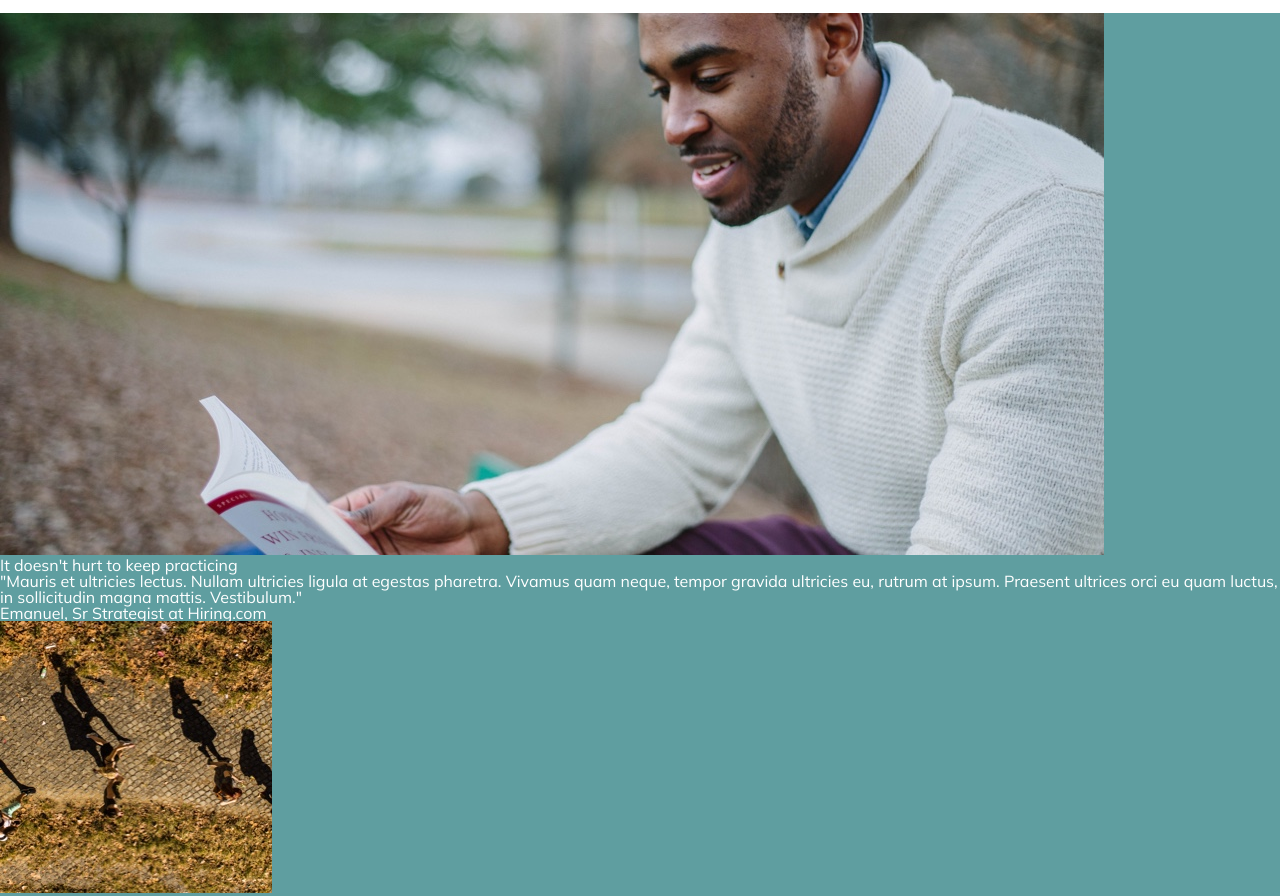
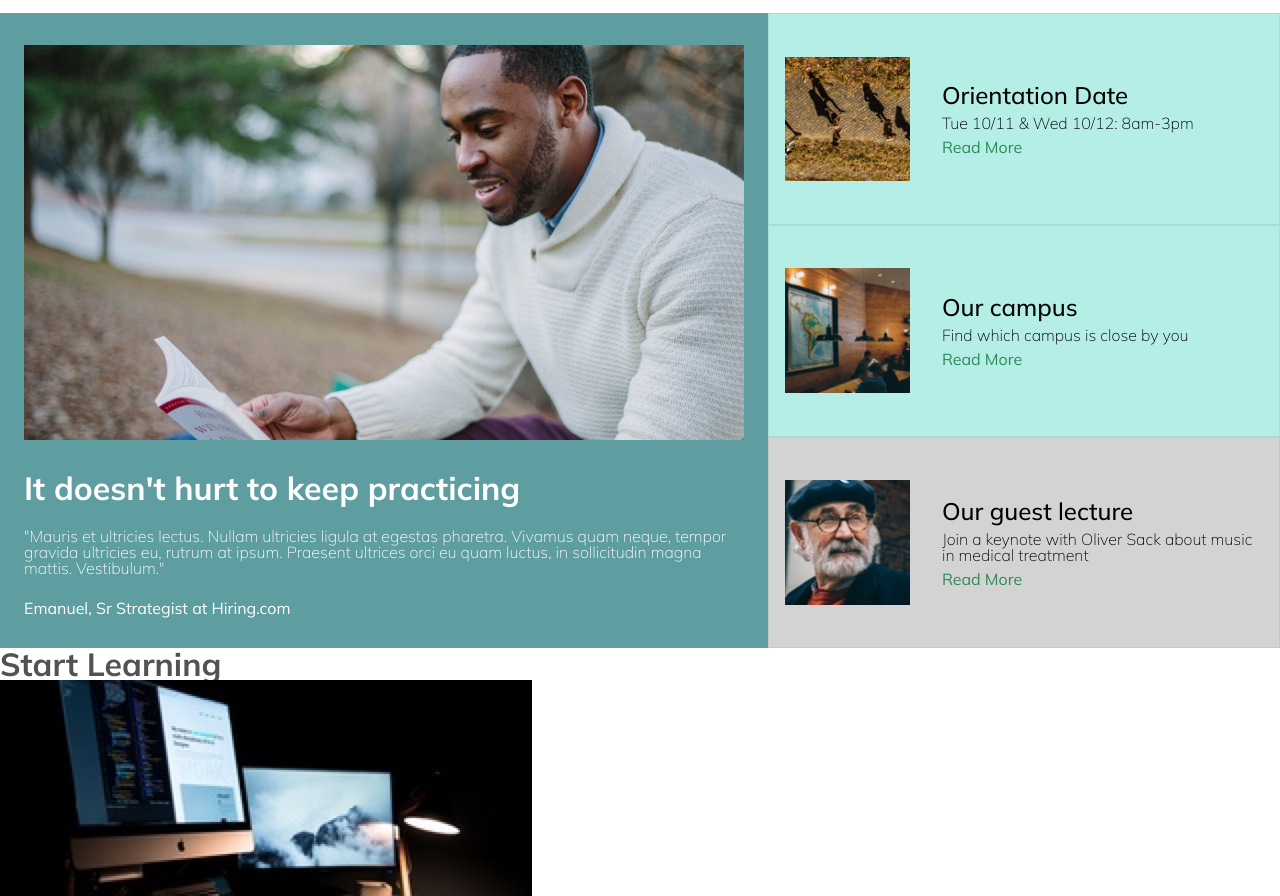
Before and after one commit to kelryn33/colmar_academy, a plain HTML site: page index.html in a window 1280 px wide. Shown: the part 600-1496 px from the top of the page. Drawn offline with Linux system fonts and the light colour scheme.

Commit message:
Commit 2nd section

```diff
--- a/index.html
+++ b/index.html
@@ -48,6 +48,7 @@
 
         </section>
 
+        <main>
             <!---1st Section - Intro-->
 
             <section class="container" id="container_learn">
@@ -68,34 +69,68 @@
 
             <!---2nd Section - Information---->
 
-        <section class="container" id="container_info">
+            <section class="container_info">
 
-            <div>
+                <div class="infoleft_container">
+
+                    <figure>
                         <img src="resources/images/information-main.jpg" alt="Man reading book"/>
+                    </figure>
+
+                    <div class="text_practice">
                         <h2>It doesn't hurt to keep practicing</h2>
                         <p>"Mauris et ultricies lectus. Nullam ultricies ligula at egestas pharetra. Vivamus quam neque, tempor gravida ultricies eu, rutrum at ipsum. Praesent ultrices orci eu quam luctus, in sollicitudin magna mattis. Vestibulum."</p>
                         <h6 id="quote_name">Emanuel, Sr Strategist at Hiring.com</h6>
                     </div>
 
-            <div>
-                <img src="resources/images/information-orientation.jpg" alt="People walking on sidewalk from above"/>
+                </div>
+
+                <div class="inforight_container">
+
+                    <div class="box" id="orientation_box">
+
+                        <figure>
+                            <img class="desktop_info" src="resources/images/information-orientation.jpg" alt="People walking on sidewalk from above"/>
+                            <img class="mobile_info" src="resources/images/information-orientation-mobile.jpg" alt="People walking on sidewalk from above"/>
+                        </figure>
+
+                        <div class="text">
                             <h3>Orientation Date</h3>
                             <p>Tue 10/11 & Wed 10/12: 8am-3pm</p>
                             <a href="#">Read More</a>
                         </div>
 
-            <div>
-                <img src="resources/images/information-campus.jpg" alt="Map on wall"/>
+                    </div>
+
+                    <div class="box" id="campus_box">
+
+                        <figure>
+                            <img class="desktop_info" src="resources/images/information-campus.jpg" alt="Map on wall"/>
+                            <img class="mobile_info" src="resources/images/information-campus-mobile.jpg" alt="Map on wall"/>
+                        </figure>
+
+                        <div class="text">
                             <h3>Our campus</h3>
                             <p>Find which campus is close by you</p>
                             <a href="#">Read More</a>
                         </div>
 
-            <div>
-                <img src="resources/images/information-guest-lecture.jpg" alt="Oliver Sack with glasses and beret"/>
+                    </div>
+
+                    <div class="box" id="lecture_box">
+
+                        <figure>
+                            <img class="desktop_info" src="resources/images/information-guest-lecture.jpg" alt="Oliver Sack with glasses and beret"/>
+                            <img class="mobile_info" src="resources/images/information-guest-lecture-mobile.jpg" alt="Oliver Sack with glasses and beret"/>
+                        </figure>
+
+                        <div class="text">
                             <h3>Our guest lecture</h3>
                             <p>Join a keynote with Oliver Sack about music in medical treatment</p>
                             <a href="#">Read More</a>
+                        </div>
+                    </div>
+
                 </div>
 
             </section>
@@ -176,12 +211,12 @@
                 </div>
 
             </section>
-
+        </main>
     </body>
 
     <footer>
         <p>&copy; 2016 Colmar Academy. All rights reserved.</p>
-        <ul id="bottom_nav">
+        <ul id="bottom_nav" class="desktop">
             <li><a href="#">Terms</a></li>
             <li><a href="#">Privacy</a></li>
         </ul>
--- a/resources/css/style.css
+++ b/resources/css/style.css
@@ -9,7 +9,6 @@ html {
 }
 
 #container_header,
-#container_info,
 #container_thesis {
     background-color: cadetblue;
     color: white;
@@ -24,6 +23,7 @@ footer {
 
 a {
     text-decoration: none;
+    color: seagreen;
 }
 
 a:hover {
@@ -35,10 +35,20 @@ h1 {
     font-size: 2.5rem;
 }
 
+h2 {
+    font-weight: 700;
+    font-size: 2rem;
+}
+
 h3 {
     font-weight: 500;
     font-size: 1.5rem;
 }
+
+p {
+    font-weight: 100;
+}
+
 
 /* Header/Navigation Bar */
 
@@ -109,12 +119,14 @@ li a {
     }
 }
 
+main {
+    position: relative;
+    top: 4rem;
+}
 
-/* 1st Section - Information */
+/* 1st Section - Intro */
 
 #container_learn {
-    position: relative;
-    top: 64px;
     display: flex;
     width: 100%;
     height: auto;
@@ -139,11 +151,11 @@ li a {
 }
 
 #intro_text h1 {
-    padding: 0 0 1rem 0;
+    padding: 0 0 2rem 0;
 }
 
 #intro_text h3 {
-    padding: 0 0 1.5rem 0;
+    padding: 0 0 3rem 0;
 }
 
 .button {
@@ -176,8 +188,146 @@ li a {
     }
 
     #intro_text h1 {
-        padding: 0 0 2rem 0;
+        padding-bottom: 2rem;
+    }
+
+    .button {
+        margin-bottom: 2rem;
     }
 
 
 }
+
+/* 2nd Section - Info */
+
+.mobile_info {
+    display: none;
+}
+
+.container_info {
+    display: flex;
+    flex-wrap: wrap;
+    flex-grow: 1;
+}
+
+.infoleft_container {
+    min-width: 60%;
+    max-width: 60%;
+    overflow: hidden;
+    background-color: cadetblue;
+    color: white;
+}
+
+.infoleft_container img {
+    max-width: 100%;
+    height: auto;
+    display: block;
+    padding: 2rem 1.5rem;
+}
+
+.text_practice * {
+    padding: 0 1.5rem 1.5rem;
+}
+
+#quote_name {
+    padding-bottom: 2rem;
+}
+
+.inforight_container {
+    display: flex;
+    max-width: 40%;
+    min-width: 40%;
+    justify-content: space-between;
+    align-content: center;
+    flex-direction: column;
+    align-items: stretch;
+}
+
+.box {
+    display: flex;
+    align-items: center;
+    border: solid rgba(68, 85, 85, 0.1) .5px;
+    padding-right: 1rem;
+    flex: 1;
+}
+
+.box figure {
+    width: 35%;
+    overflow: hidden;
+    height: auto;
+    padding-right: 1rem;
+}
+
+.box .desktop_info {
+    max-width: 100%;
+    display: block;
+    height: auto;
+    padding: 1rem 1rem;
+}
+
+#lecture_box {
+    background-color: lightgray;
+}
+
+#campus_box, #orientation_box {
+    background-color: rgb(180, 238, 230);
+}
+
+.box .text {
+    width: 65%;
+    padding-top: 2rem;
+    padding-bottom: 2rem;
+}
+
+.box .text * {
+    padding-bottom: 0.5rem;
+}
+
+@media only screen and (max-width: 820px) {
+
+    .infoleft_container {
+        display: none;
+    }
+
+    .box .desktop_info {
+        display: none;
+    }
+
+    .inforight_container {
+        max-width: 100%;
+        min-width: 100%;
+        align-items: center;
+    }
+
+    .box {
+        display: initial;
+        border: none;
+        padding: 1rem 1rem 4rem;
+    }
+
+    #lecture_box {
+        background-color: rgb(180, 238, 230);
+    }
+
+    .box .mobile_info {
+        display: initial;
+        max-width: 100%;
+        display: block;
+        height: auto;
+    }
+
+    .box .text {
+        padding-left: 1rem;
+        width: 100%;
+    }
+
+    .box figure {
+        width: 100%;
+        padding: 0 0 0 0;
+        margin: auto
+    }
+
+    .container_info {
+        background-color: rgb(180, 238, 230);
+    }
+}
```
Lines whose indentation alone changed are shown as unchanged.
